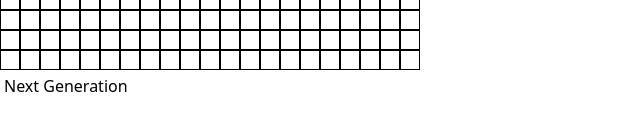
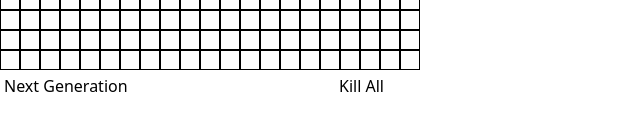
Before and after one commit to HagayHaut/game-of-life, a React (Create React App) app: page / in a window 1280 px wide. Shown: the part 350-480 px from the top of the page, without its empty margins (0-640 px from the left). Built offline with nearby package versions, Linux system fonts and the light colour scheme.

Commit message:
add kill all button

```diff
--- a/src/components/Board.js
+++ b/src/components/Board.js
@@ -5,11 +5,7 @@ import Cell from "./Cell";
 function Board() {
     const initialCiv = Array(21)
         .fill()
-        .map((_, r) =>
-            Array(21)
-                .fill()
-                .map((_, c) => (r === 10 && c === 10 ? true : false))
-        );
+        .map((_, r) => Array(21).fill(false));
 
     const [civizilation, setCivilization] = useState(initialCiv);
 
@@ -42,9 +38,14 @@ function Board() {
     return (
         <div>
             <div>{displayCiv}</div>
-            <button className="m-1" onClick={handleNextGenClick}>
-                Next Generation
-            </button>
+            <div className="w-96 flex justify-between">
+                <button className="m-1" onClick={handleNextGenClick}>
+                    Next Generation
+                </button>
+                <button onClick={() => setCivilization(initialCiv)}>
+                    Kill All
+                </button>
+            </div>
         </div>
     );
 }
```
